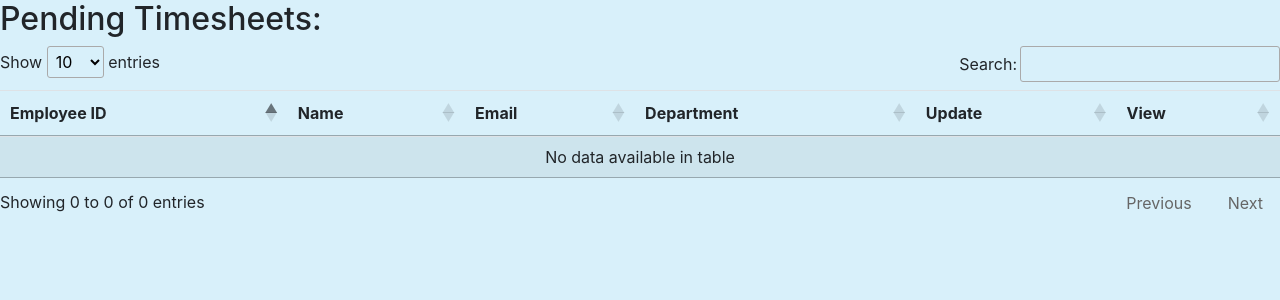
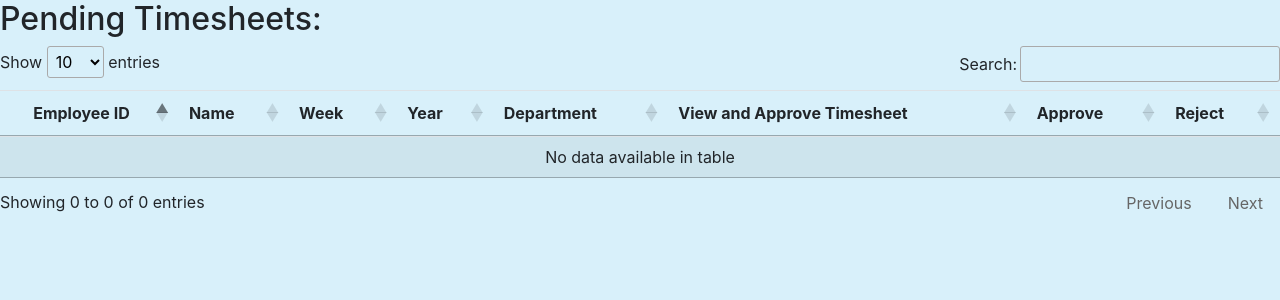
Before and after one commit to ishantd/TimeSheet, a Django app: page /approve_ts/ in a window 1280 px wide. Shown: the part 56-356 px from the top of the page. Run offline with Django 3.2, Linux system fonts and the light colour scheme; a user stored in the database is signed in; data comes from the database, SQL or seed files in the repository; some libraries are stand-ins or nearby versions.

Commit message:
View Timesheets draft 01 done

```diff
--- a/accounts/templates/accounts/approve_ts.html
+++ b/accounts/templates/accounts/approve_ts.html
@@ -6,21 +6,30 @@
 
 <div class="pending">
     <h2>Pending Timesheets:</h2>
-    <table id="myTable" class="table table-striped" >
+    <table id="myTable" class="table table-striped">
         <thead>
           <tr>
-            <th>Employee ID</th>
+            <th  class="text-center">Employee ID</th>
             <th>Name</th>
-            <th>Email</th>
+            <th>Week</th>
+            <th>Year</th>
             <th>Department</th>
-            <th>Update</th>
-            <th>View</th>
+            <th>View and Approve Timesheet</th>
+            <th>Approve</th>
+            <th>Reject</th>
           </tr>
         </thead>
         <tbody>
-        {% for employee in employees %}
+        {% for report in reports %}
           <tr>
-
+            <td class="text-center"> {{report.employee.employee_id}} </td>
+            <td > <strong>{{report.employee.name}}</strong> </td>
+            <td > {{report.week}} </td>
+            <td > {{report.year}} </td>
+            <td > {{report.employee.department_name}} </td>
+            <td > <button type="button" class="btn btn-primary">View and approve timesheet</button> </td>
+            <td> <button type="button" class="btn btn-success">Approve</button> </td>
+            <td> <button type="button" class="btn btn-danger">Reject</button> </td>
           </tr>
         {% endfor %}
         </tbody>
--- a/accounts/views.py
+++ b/accounts/views.py
@@ -10,6 +10,7 @@ from django.contrib.auth.decorators import login_required
 from .decorators import *
 from django.contrib.auth.models import User, Group
 from django.forms import inlineformset_factory
+from django.http import QueryDict
 
 
 @login_required(login_url='/')
@@ -145,10 +146,17 @@ def department(request):
     return render (request, 'accounts/department_assignment.html', context)
 
 def approveTimesheet(request):
-
     reports = Report.objects.filter(employee__manager__employee_id=request.user.employee.employee_id)
-
-    context = {'reports': reports}
+    current_employee = ''
+    employeeReports = []
+    print("EmpRep: ", type(employeeReports))
+    for i in range(0, reports.count()):
+        if (reports[i].employee == current_employee):
+            continue
+        else:
+            current_employee = reports[i].employee
+            employeeReports.append(reports[i])
+    context = {'reports': employeeReports}
 
     return render(request, 'accounts/approve_ts.html', context)
 
```
